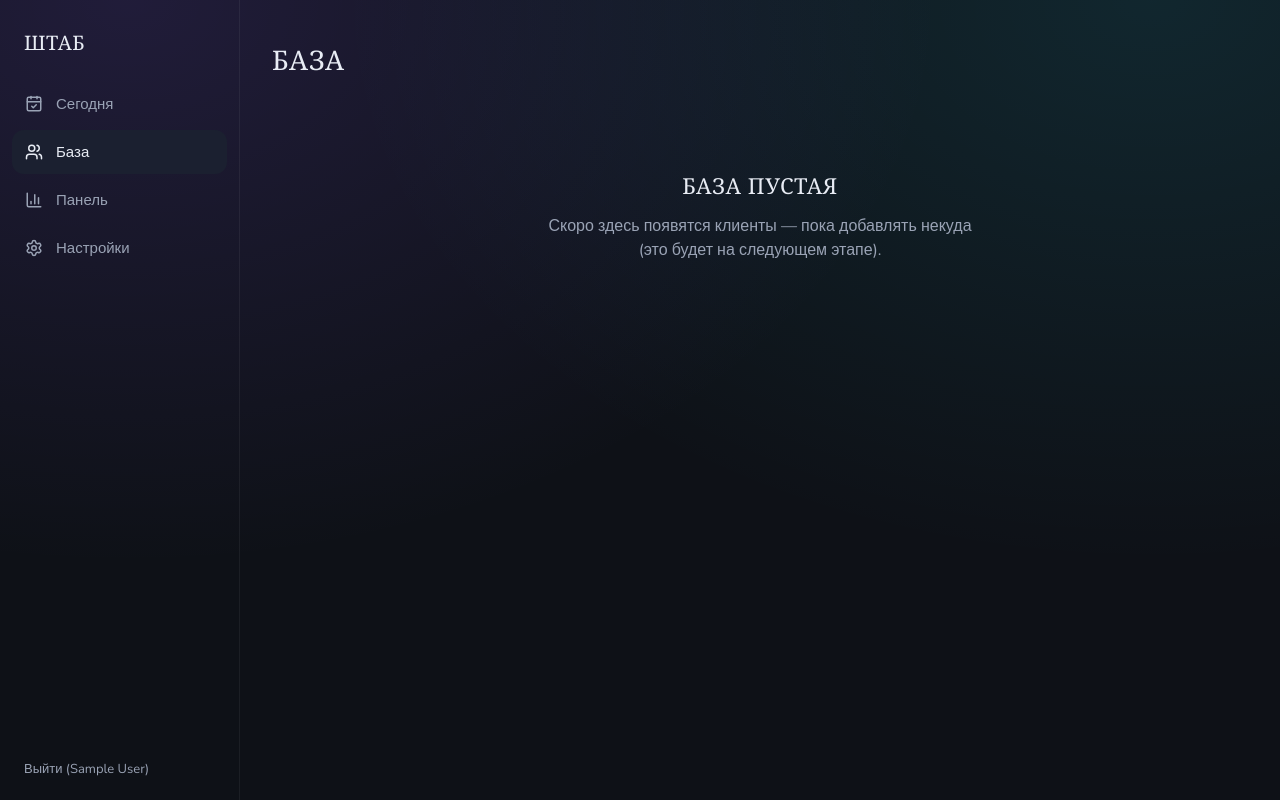
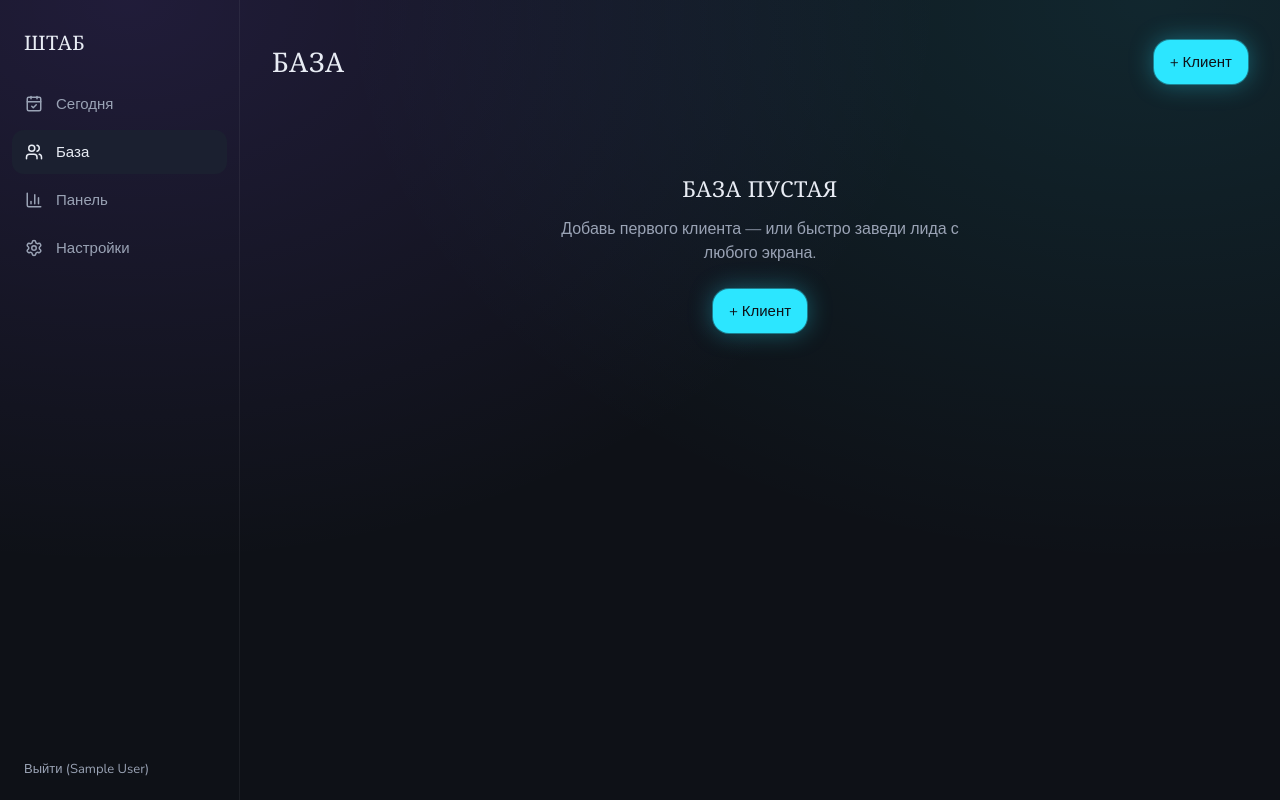
Before and after one commit to thermojam/athome-admin, a Next.js app: page /clients in a window 1280 px wide. Built offline with nearby package versions, Linux system fonts and the light colour scheme; no server answers; the database is empty; sample sign-in values are in the browser's storage.

Commit message:
feat(clients): реальный список /clients с фильтрами и поиском

```diff
--- a/app/(app)/clients/page.tsx
+++ b/app/(app)/clients/page.tsx
@@ -1,13 +1,64 @@
+import {redirect} from 'next/navigation';
+import Link from 'next/link';
+import {auth} from '@/lib/auth/config';
+import {listClients} from '@/lib/clients/queries';
+import {ClientsList} from '@/components/client/ClientsList';
+import {ClientFilters} from '@/components/client/ClientFilters';
+import {Button} from '@/components/ui/Button';
 import {EmptyState} from '@/components/ui/EmptyState';
+import {CLIENT_STATUSES, CLIENT_PROFILES, type ClientStatus, type ClientProfile} from '@/lib/db/schema';
 
-export default function ClientsPage() {
+type SP = Promise<{q?: string; status?: string; profile?: string; deleted?: string}>;
+
+function parseList<T extends string>(s: string | undefined, allowed: readonly T[]): T[] {
+    if (!s) return [];
+    const allowedSet = new Set(allowed);
+    return s.split(',').filter((v): v is T => allowedSet.has(v as T));
+}
+
+export default async function ClientsPage({searchParams}: {searchParams: SP}) {
+    const session = await auth();
+    if (!session?.user?.id) redirect('/login');
+
+    const sp = await searchParams;
+    const statuses = parseList<ClientStatus>(sp.status, CLIENT_STATUSES);
+    const profiles = parseList<ClientProfile>(sp.profile, CLIENT_PROFILES);
+
+    const clients = await listClients({
+        trainerId: session.user.id,
+        search: sp.q,
+        statuses: statuses.length ? statuses : undefined,
+        profiles: profiles.length ? profiles : undefined,
+        includeDeleted: sp.deleted === '1',
+    });
+
+    const noFilters = !sp.q && statuses.length === 0 && profiles.length === 0 && sp.deleted !== '1';
+    const isEmpty = clients.length === 0 && noFilters;
+
     return (
         <>
-            <h1 className="font-display uppercase text-[27px] tracking-wide mb-6">База</h1>
-            <EmptyState
-                title="База пустая"
-                hint="Скоро здесь появятся клиенты — пока добавлять некуда (это будет на следующем этапе)."
-            />
+            <div className="flex items-center justify-between mb-6">
+                <h1 className="font-display uppercase text-[27px] tracking-wide">База</h1>
+                <Link href="/clients/new">
+                    <Button variant="primary" size="md">+ Клиент</Button>
+                </Link>
+            </div>
+            {isEmpty ? (
+                <EmptyState
+                    title="База пустая"
+                    hint="Добавь первого клиента — или быстро заведи лида с любого экрана."
+                    action={
+                        <Link href="/clients/new">
+                            <Button variant="primary" size="md">+ Клиент</Button>
+                        </Link>
+                    }
+                />
+            ) : (
+                <>
+                    <ClientFilters/>
+                    <ClientsList clients={clients}/>
+                </>
+            )}
         </>
     );
 }
```
